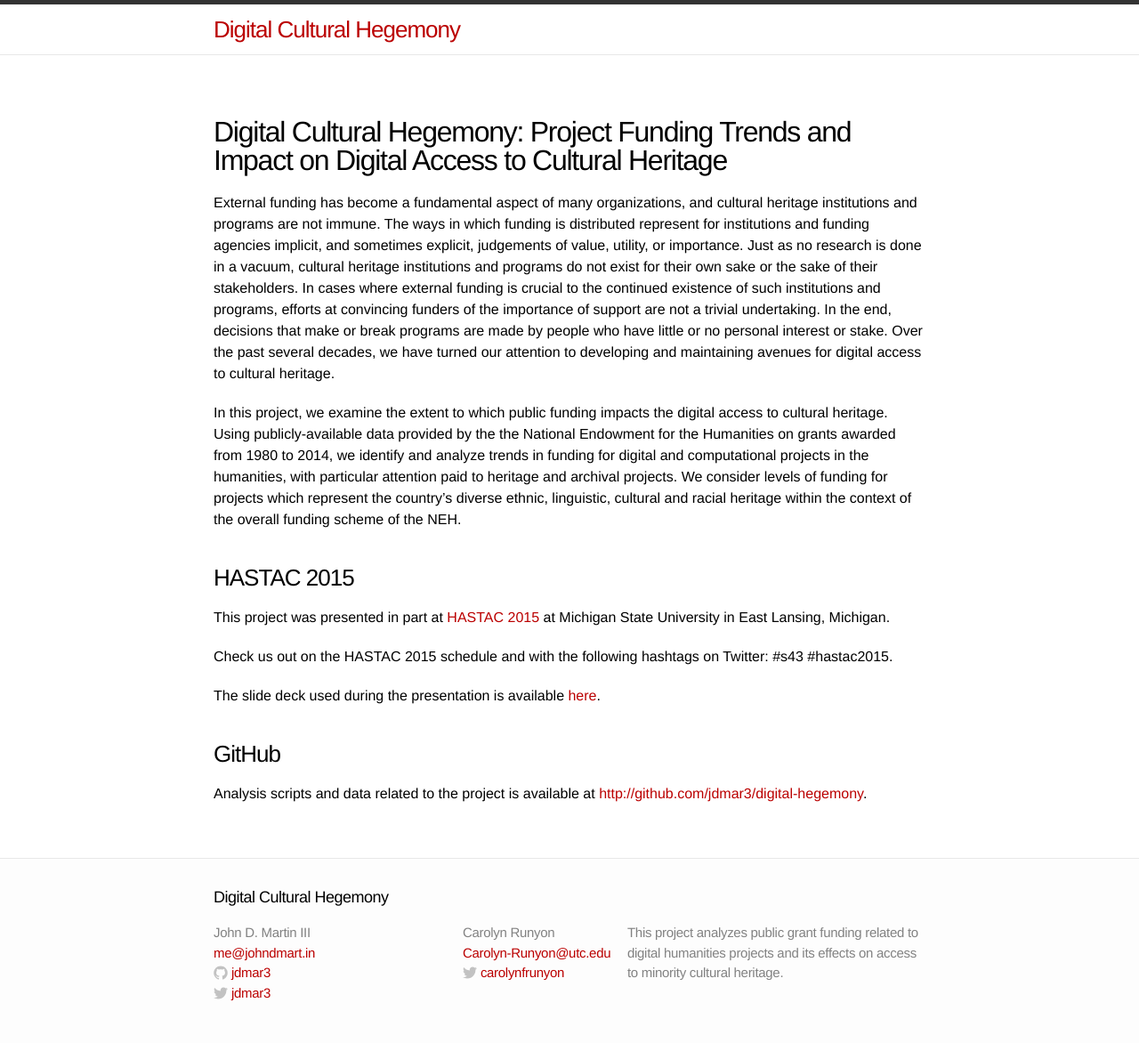
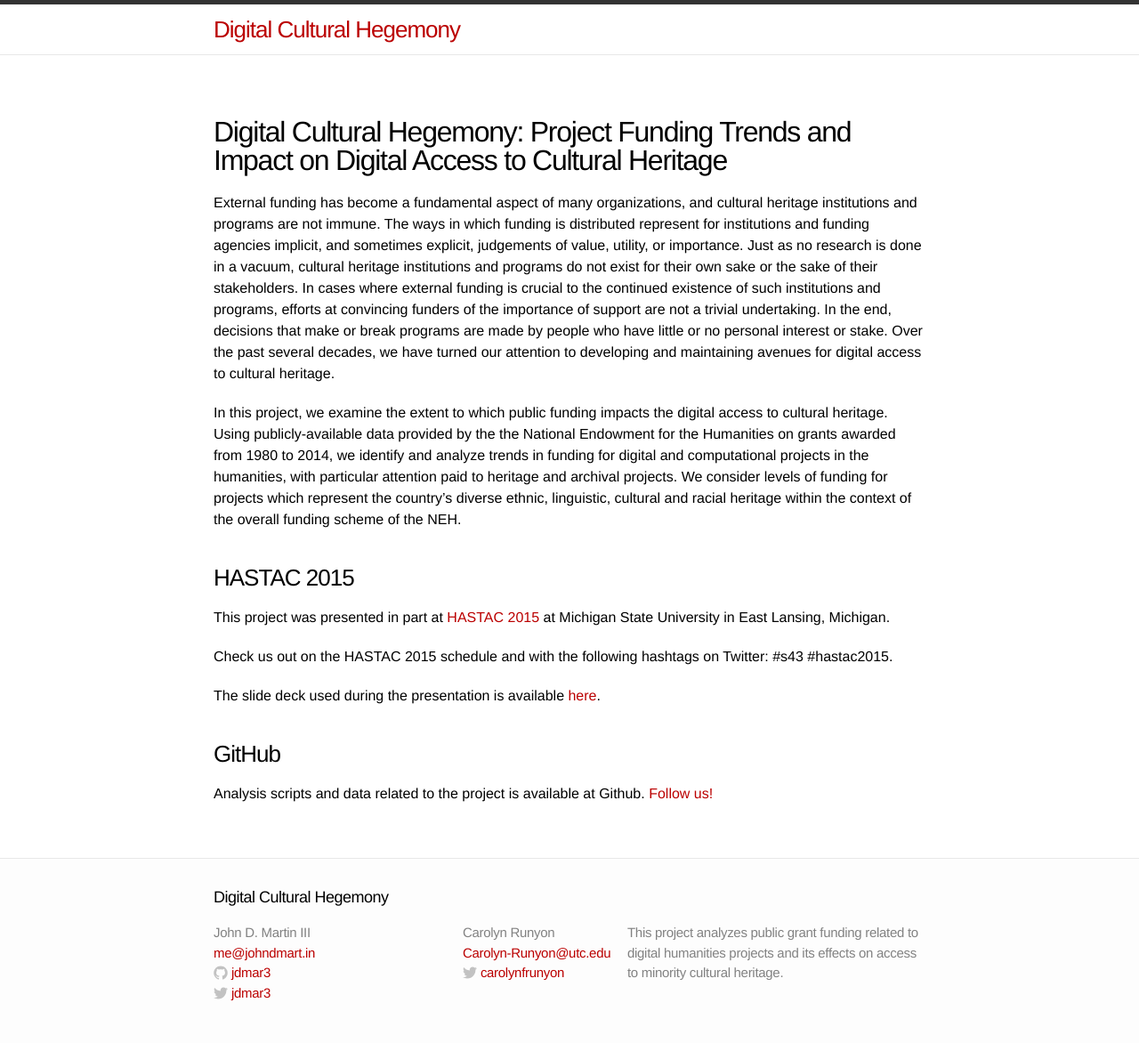
Before and after one commit to jdmar3/digital-hegemony, a Jekyll site: the page built from index.md, in a window 1280 px wide. Shown: the whole page at 89% size. Built offline with Jekyll 4.4.1, drawn with Linux system fonts in a browser that asks for light colours.

Commit message:
update index

```diff
--- a/index.md
+++ b/index.md
@@ -18,4 +18,4 @@ The slide deck used during the presentation is available [here](https://goo.gl/1
 
 ### GitHub
 
-Analysis scripts and data related to the project is available at [http://github.com/jdmar3/digital-hegemony](GitHub).
+Analysis scripts and data related to the project is available at Github. [Follow us!](https://github.com/jdmar3/digital-hegemony/)
```
